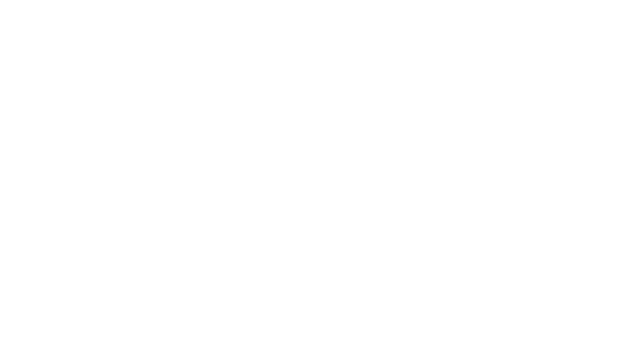
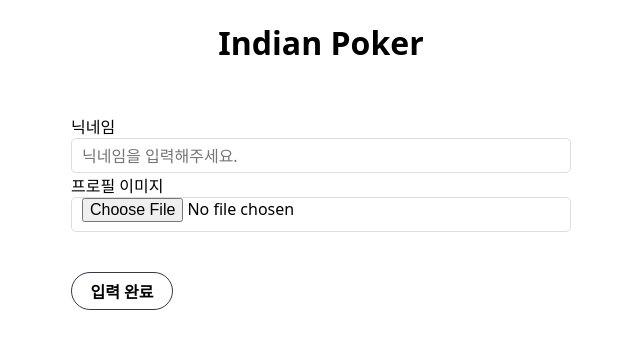
Before and after one commit to weg901127/piscine-rush01, a React (Create React App) app in the folder rush01-front/: page /join in a window 1280 px wide. Shown: the top 348 px of the page, without its empty margins (319-959 px from the left). Built offline with nearby package versions, Linux system fonts and the light colour scheme.

Commit message:
Routing, JoinPage

```diff
--- a/rush01-front/package.json
+++ b/rush01-front/package.json
@@ -8,6 +8,7 @@
     "@testing-library/user-event": "^12.1.10",
     "react": "^17.0.2",
     "react-dom": "^17.0.2",
+    "react-router-dom": "^5.2.1",
     "react-scripts": "4.0.3",
     "styled-components": "^5.3.1",
     "web-vitals": "^1.0.1"
--- a/rush01-front/src/App.js
+++ b/rush01-front/src/App.js
@@ -1,4 +1,8 @@
-import { createGlobalStyle } from "styled-components";
+import styled, { createGlobalStyle } from "styled-components";
+import React from "react";
+import { BrowserRouter, Route } from "react-router-dom";
+import LoginPage from "../src/pages/LoginPage";
+import JoinPage from "../src/pages/JoinPage";
 
 const GlobalStyle = createGlobalStyle`
   html, body, ul, li, input, button, a {
@@ -10,14 +14,25 @@
   }
   #root {
     width: 100%;
-    height: 100%;
+    height: 100vh;
     font-family: 'Noto Sans', sans-serif;
   }
+`;
+
+const Header = styled.header`
+  text-align: center;
+  margin-bottom: 50px;
 `;
 
 function App() {
   return (
     <div className="App">
+      <Header>
+        <h1>Indian Poker</h1>
+      </Header>
+      <BrowserRouter>
+        <Route paht="/join" exact component={JoinPage} />
+      </BrowserRouter>
       <GlobalStyle />
     </div>
   );
--- a/rush01-front/src/pages/JoinPage.js
+++ b/rush01-front/src/pages/JoinPage.js
@@ -1,10 +1,55 @@
 import React from "react";
 import styled from "styled-components";
 
-const JoinPageStyled = styled.div``;
+const JoinPageStyled = styled.div`
+  display: flex;
+  flex-direction: row;
+  justify-content: center;
+  align-items: center;
+  height: 100%;
+`;
+
+const JoinForm = styled.form`
+  width: 500px;
+  input {
+    width: 100%;
+    height: 35px;
+    border: 1px solid #ddd;
+    padding-left: 10px;
+    box-sizing: border-box;
+    border-radius: 5px;
+  }
+  button {
+    width: 80px;
+    text-align: center;
+    border: 1px solid #343a3f;
+    border-radius: 20px;
+    padding: 6px 10px;
+    font-weight: 600;
+    margin: 40px 0;
+    :hover {
+      background-color: #343a3f;
+      color: #fff;
+    }
+  }
+`;
 
 function JoinPage() {
-  return <JoinPageStyled></JoinPageStyled>;
+  return (
+    <JoinPageStyled>
+      <JoinForm>
+        <label htmlFor="nickname">닉네임</label>
+        <input
+          type="text"
+          name="nickname"
+          placeholder="닉네임을 입력해주세요. "
+        ></input>
+        <label htmlFor="profile">프로필 이미지</label>
+        <input type="file" name="profile"></input>
+        <button type="button">입력 완료</button>
+      </JoinForm>
+    </JoinPageStyled>
+  );
 }
 
 export default JoinPage;
--- a/rush01-front/src/pages/LoginPage.js
+++ b/rush01-front/src/pages/LoginPage.js
@@ -4,7 +4,7 @@
 const LoginPageStyled = styled.div``;
 
 function LoginPage() {
-  return <LoginPageStyled></LoginPageStyled>;
+  return <LoginPageStyled>Login Page</LoginPageStyled>;
 }
 
 export default LoginPage;
```
Also changed, not shown: 1 other file (tests, documents, lock files or other folders).
